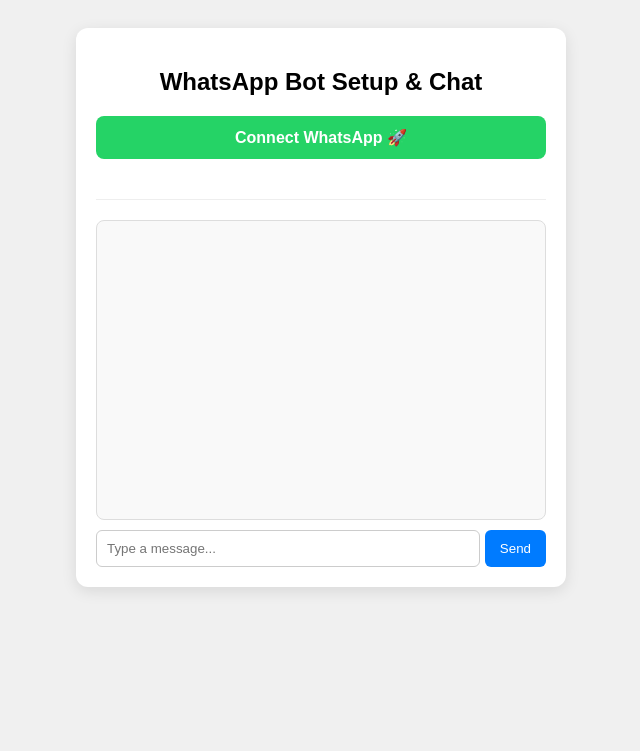
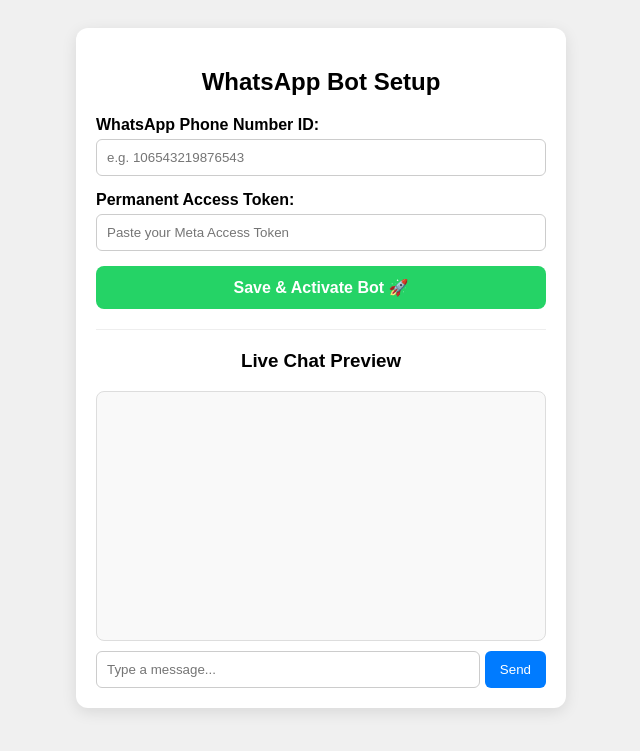
Before and after one commit to slmslh715-glitch/bot_app-, a Flask app: page / in a window 1280 px wide. Shown: the top 751 px of the page, without its empty margins (319-959 px from the left). Run offline with Flask 3, Linux system fonts and the light colour scheme; some libraries are stand-ins or nearby versions.

Commit message:
Update chat.html

```diff
--- a/templates/chat.html
+++ b/templates/chat.html
@@ -3,33 +3,44 @@
 <head>
     <meta charset="UTF-8">
     <meta name="viewport" content="width=device-width, initial-scale=1.0">
-    <title>WhatsApp Bot & Onboarding</title>
+    <title>WhatsApp Bot Setup & Chat</title>
     <style>
         body { font-family: Arial, sans-serif; background: #f0f0f0; padding: 20px; text-align: center; }
         .container { max-width: 450px; margin: 0 auto; background: white; padding: 20px; border-radius: 12px; box-shadow: 0 4px 15px rgba(0,0,0,0.1); }
-        .btn-whatsapp { background-color: #25D366; color: white; border: none; padding: 12px 20px; font-size: 16px; border-radius: 8px; cursor: pointer; font-weight: bold; width: 100%; margin-bottom: 20px; }
-        .btn-whatsapp:hover { background-color: #1ebe5d; }
+        .setup-box { margin-bottom: 20px; text-align: left; }
+        .setup-box input { width: 100%; padding: 10px; margin: 5px 0 15px 0; border: 1px solid #ccc; border-radius: 6px; box-sizing: border-box; }
+        .btn-save { background-color: #25D366; color: white; border: none; padding: 12px 20px; font-size: 16px; border-radius: 8px; cursor: pointer; font-weight: bold; width: 100%; }
+        .btn-save:hover { background-color: #1ebe5d; }
         hr { border: 0; border-top: 1px solid #eee; margin: 20px 0; }
-        #chat { width: 100%; background: #f9f9f9; padding: 10px; border-radius: 8px; height: 300px; overflow-y: auto; border: 1px solid #ddd; text-align: left; margin-bottom: 10px; box-sizing: border-box; }
+        #chat { width: 100%; background: #f9f9f9; padding: 10px; border-radius: 8px; height: 250px; overflow-y: auto; border: 1px solid #ddd; text-align: left; margin-bottom: 10px; box-sizing: border-box; }
         .msg { padding: 8px 12px; margin: 6px 0; border-radius: 8px; max-width: 80%; word-wrap: break-word; }
         .user { background: #dcf8c6; margin-left: auto; text-align: right; }
         .bot { background: #eee; }
         .input-area { display: flex; gap: 5px; }
-        input { flex: 1; padding: 10px; border: 1px solid #ccc; border-radius: 6px; }
+        .input-area input { flex: 1; padding: 10px; border: 1px solid #ccc; border-radius: 6px; }
         button.send-btn { padding: 10px 15px; border-radius: 6px; border: none; background: #007bff; color: white; cursor: pointer; }
     </style>
 </head>
 <body>
 
     <div class="container">
-        <h2>WhatsApp Bot Setup & Chat</h2>
+        <h2>WhatsApp Bot Setup</h2>
 
-        <!-- WhatsApp Embedded Signup Button -->
-        <button class="btn-whatsapp" onclick="launchWhatsAppSignup()">Connect WhatsApp 🚀</button>
+        <!-- Manual Setup Form -->
+        <div class="setup-box">
+            <label for="phoneId"><strong>WhatsApp Phone Number ID:</strong></label>
+            <input type="text" id="phoneId" placeholder="e.g. 106543219876543">
+
+            <label for="token"><strong>Permanent Access Token:</strong></label>
+            <input type="password" id="token" placeholder="Paste your Meta Access Token">
+
+            <button class="btn-save" onclick="saveConfig()">Save & Activate Bot 🚀</button>
+        </div>
 
         <hr>
 
         <!-- Chat Interface -->
+        <h3>Live Chat Preview</h3>
         <div id="chat"></div>
         <div class="input-area">
             <input id="input" placeholder="Type a message...">
@@ -38,39 +49,29 @@
     </div>
 
     <script>
-      // Meta SDK Initialization
-      window.fbAsyncInit = function() {
-        FB.init({
-          appId: 'YOUR_FB_APP_ID',
-          cookie: true,
-          xfbml: true,
-          version: 'v18.0'
+      async function saveConfig() {
+        let phoneId = document.getElementById('phoneId').value;
+        let token = document.getElementById('token').value;
+
+        if(!phoneId || !token) {
+          alert('Please fill in both fields!');
+          return;
+        }
+
+        let response = await fetch('/save-config', {
+          method: 'POST',
+          headers: { 'Content-Type': 'application/json' },
+          body: JSON.stringify({ phoneId: phoneId, token: token })
         });
-      };
 
-      function launchWhatsAppSignup() {
-        FB.login(function(response) {
-          if (response.authResponse) {
-            const code = response.authResponse.code;
-            fetch('/auth/whatsapp/callback?code=' + code)
-              .then(res => res.json())
-              .then(data => {
-                if(data.success) {
-                  alert('Store successfully connected and bot activated!');
-                } else {
-                  alert('Connection failed, please try again.');
-                }
-              });
-          }
-        }, {
-          config_id: 'YOUR_CONFIG_ID',
-          response_type: 'code',
-          override_default_response_type: true,
-          extras: { "feature": "whatsapp_business_app_onboarding" }
-        });
+        let data = await response.json();
+        if(data.success) {
+          alert('Bot activated successfully!');
+        } else {
+          alert('Failed to save configuration.');
+        }
       }
 
-      // Chat Message Handler
       async function sendMessage() {
         let inputField = document.getElementById('input');
         let text = inputField.value;
@@ -82,6 +83,5 @@
         chat.scrollTop = chat.scrollHeight;
       }
     </script>
-    <script async defer crossorigin="anonymous" src="https://connect.facebook.net/en_US/sdk.js"></script>
 </body>
 </html>
```
